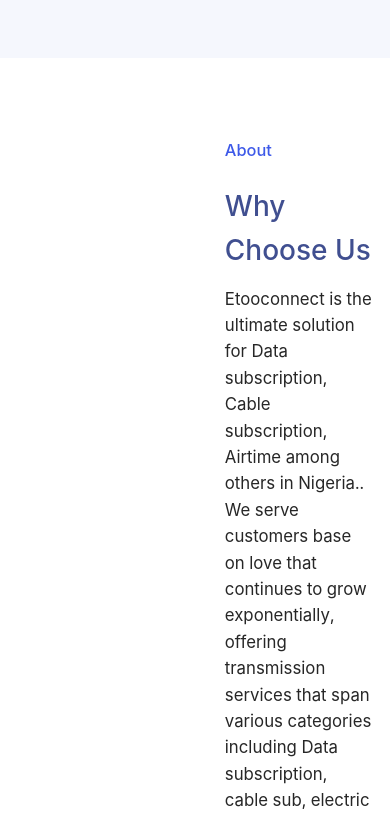
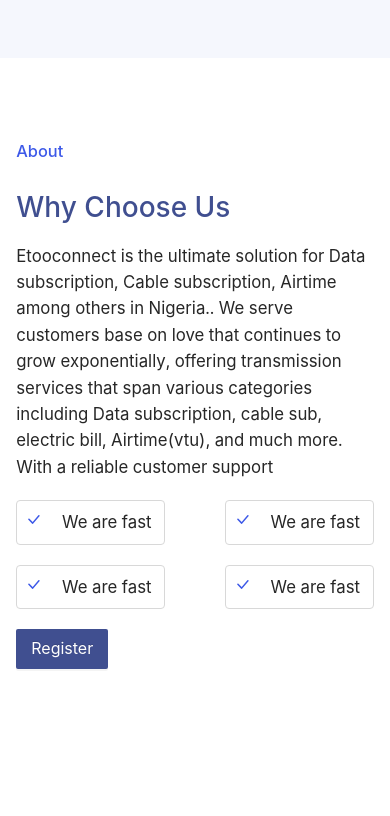
Before and after one commit to dasimems/data_app, a React (Create React App) app: page / in a window 390 px wide. Shown: the part 2260-3076 px from the top of the page. Built offline with nearby package versions, Linux system fonts and the light colour scheme.

Commit message:
did the responsiveness of the about page

```diff
--- a/src/App.js
+++ b/src/App.js
@@ -249,8 +249,8 @@
 
           <Row justify="space-between" className="page-about-container">
 
-            <Col span={11} className="page-about-image"></Col>
-            <Col span={10} className="page-about-description">
+            <Col span={11} lg={{span: 11}} md={{span: 10}} xs={{span: 24}} className="page-about-image"></Col>
+            <Col span={10} lg={{span: 10}} md={{span: 11}} xs={{span: 24}} className="page-about-description">
               <h3>About</h3>
               <h1>Why Choose Us</h1>
 
--- a/src/components/footer.js
+++ b/src/components/footer.js
@@ -87,11 +87,11 @@
 
                     <Row justify="space-between">
 
-                        <Col span={10} lg={{span: 10, push: 1}} md={{span: 10, push: 1}} xs={{span: 24, push: 1}}  className="bottom-content-one">
+                        <Col span={10} lg={{span: 10, push: 1}} md={{span: 10, push: 1}} xs={{span: 24}}  className="bottom-content-one">
                             All etoconnect &copy; Copyrights Reserved
                         </Col>
 
-                        <Col span={10} lg={{span: 10, pull: 1}} md={{span: 10, pull: 1}} xs={{span: 24, push: 1}} className="bottom-content-two">
+                        <Col span={10} lg={{span: 10, pull: 1}} md={{span: 10, pull: 1}} xs={{span: 24}} className="bottom-content-two">
                             Designed and developed by &nbsp;<a className="ref-link" href="https://www.facebook.com/dasimems" target="_blank" rel="noreferrer">Dasimems</a>
                         </Col>
 
```
